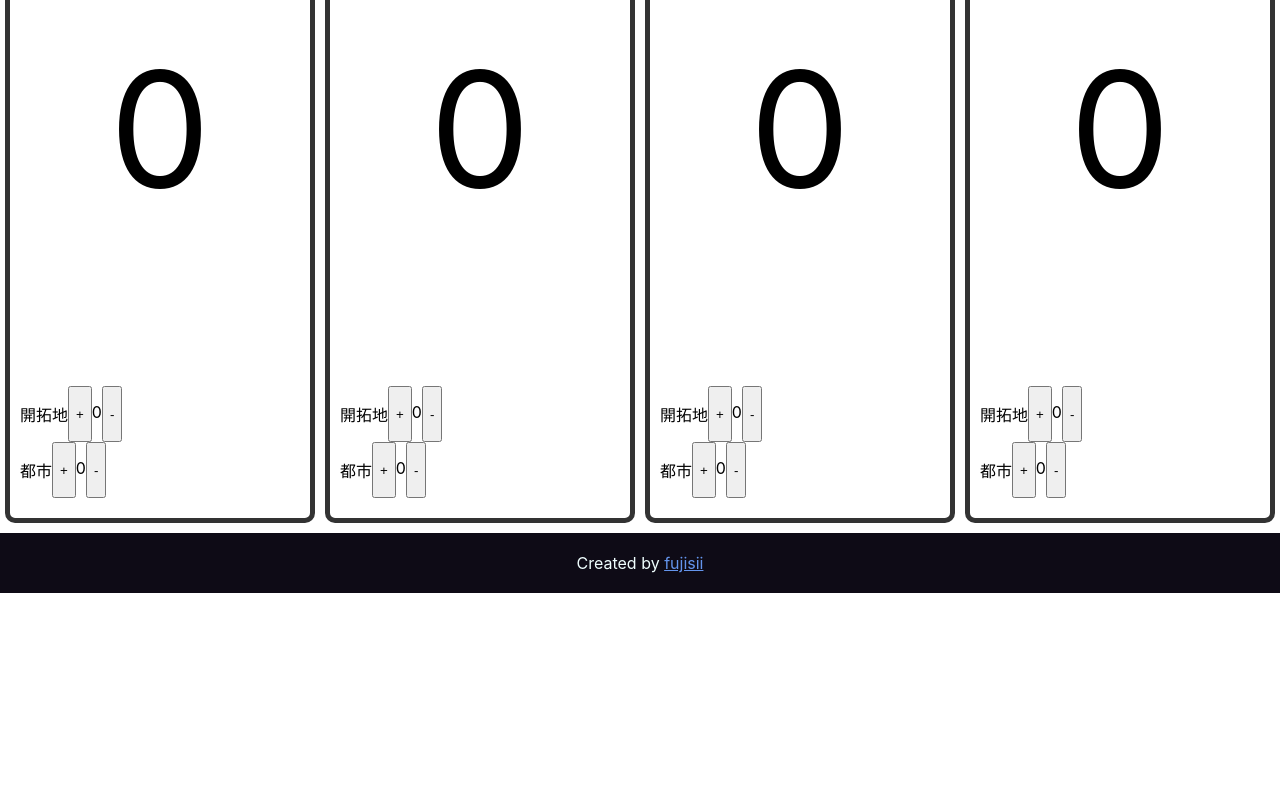
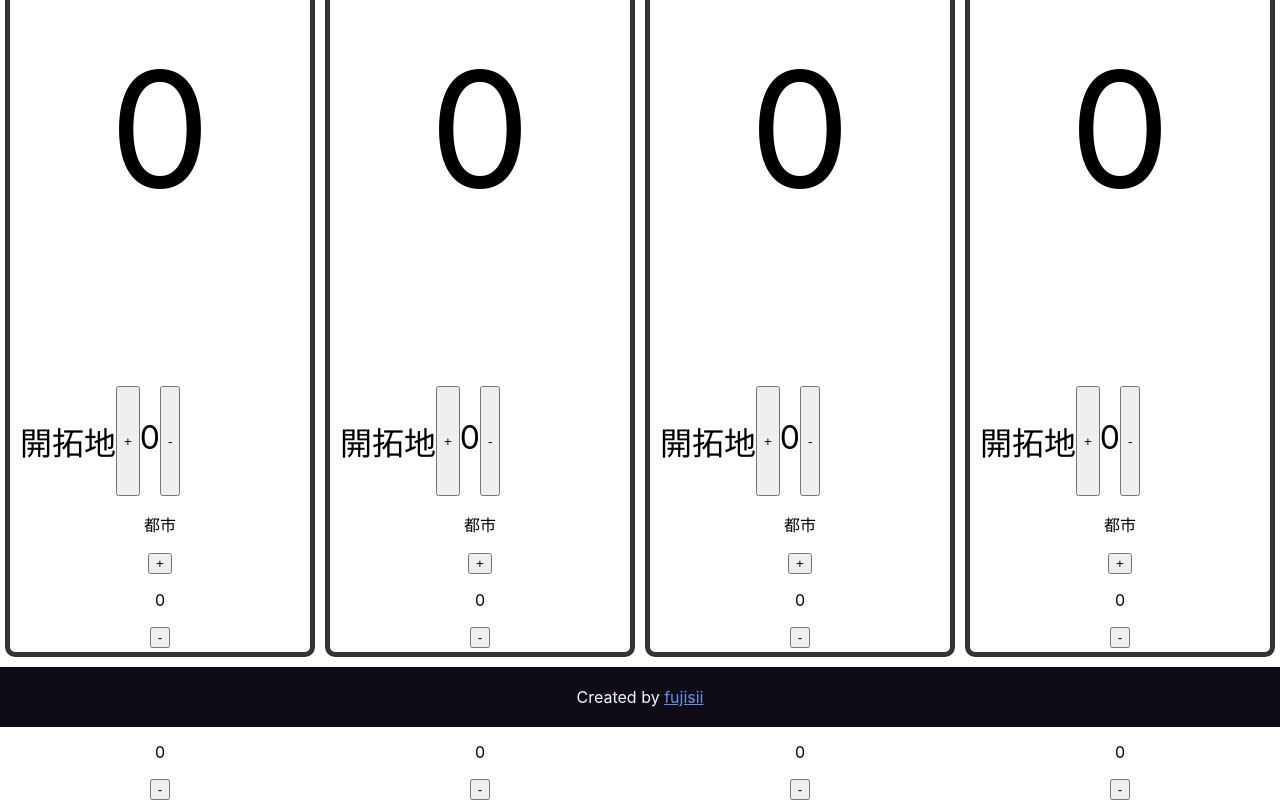
Before and after one commit to fujisii/catan-scoreboard, a React (Create React App) app: page / in a window 1280 px wide. Shown: the part 213-1013 px from the top of the page. Before the commit the page ends 806 px from the top, so only its background shows below. Built offline with nearby package versions, Linux system fonts and the light colour scheme.

Commit message:
add: Road

```diff
--- a/src/App.css
+++ b/src/App.css
@@ -115,7 +115,8 @@ body {
   /* margin: 10%; */
 }
 
-.Settlement, .City {
+.Settlement, .City .Road{
   display: flex;
+  font-size: 2rem;
   /* flex-direction: column; */
 }
--- a/src/App.tsx
+++ b/src/App.tsx
@@ -66,6 +66,13 @@ function Counter() {
         <p>{count}</p>
         <button type="button" onClick={() => setCount(count - 1)}>-</button>
       </div>
+      <div className="Road">
+        <p>街道</p>
+        <button type="button" onClick={() => setCount(count + 1)}>+</button>
+        <p>{count}</p>
+        <button type="button" onClick={() => setCount(count - 1)}>-</button>
+      </div>
+
     </div>
   )
 }
```
